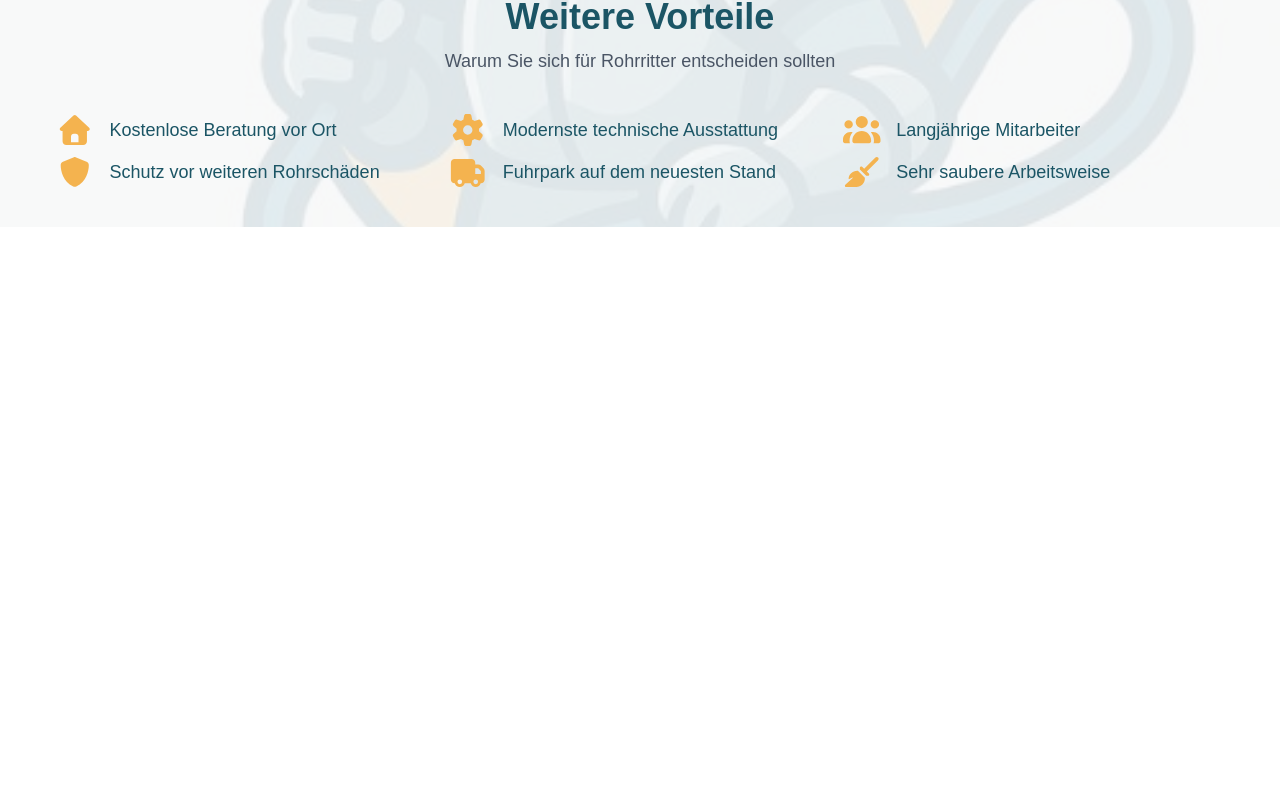
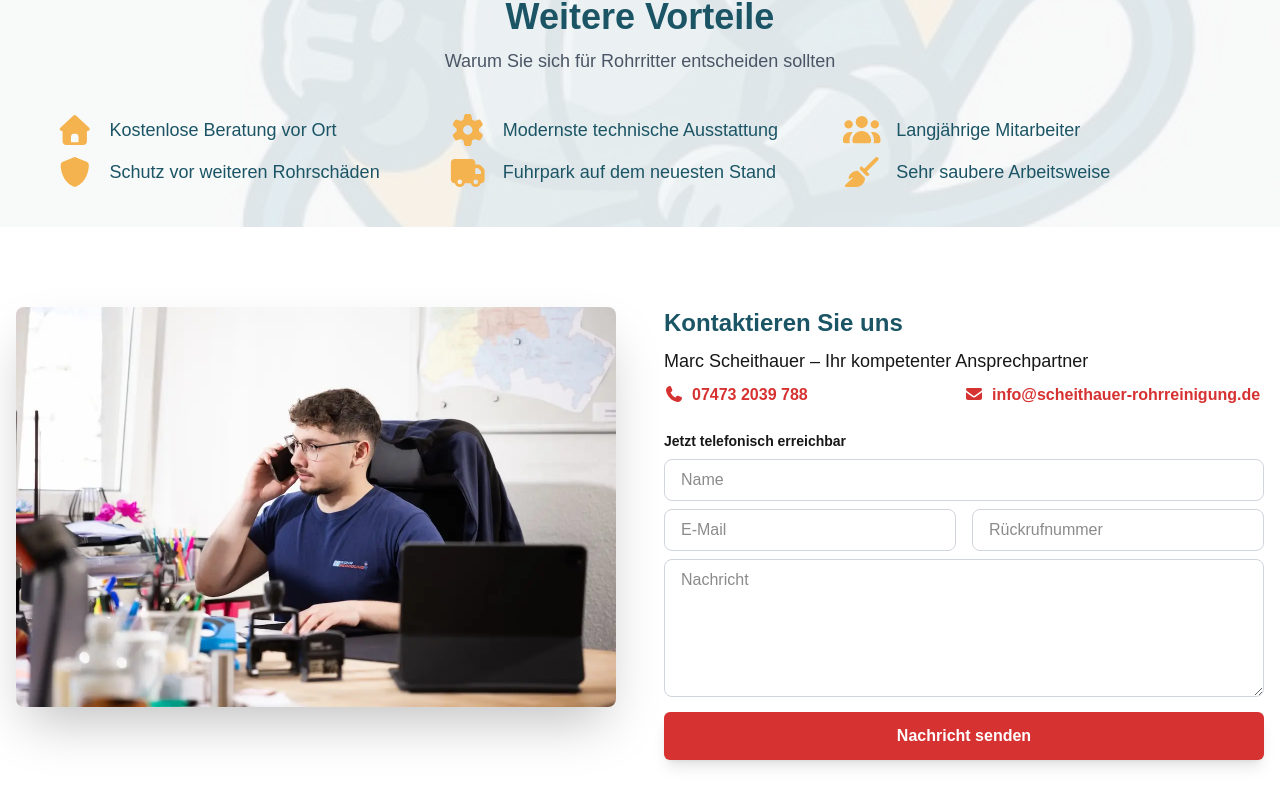
Before and after one commit to salma-halloul/PlombServices, a Next.js app: page / in a window 1280 px wide. Shown: the part 7392-8197 px from the top of the page. Before the commit the page ends 7619 px from the top, so only its background shows below. Built offline with nearby package versions, Linux system fonts and the light colour scheme.

Commit message:
add contact section

```diff
--- a/src/app/page.tsx
+++ b/src/app/page.tsx
@@ -3,7 +3,7 @@
 import React, { useState, useEffect, useRef } from 'react';
 import Image from 'next/image';
 import { FontAwesomeIcon } from '@fortawesome/react-fontawesome';
-import { faCheck, faStar, faThumbsUp, faClock, faCalendar, faPhone, faChevronLeft, faChevronRight, faFileInvoice, faChevronDown, faChevronUp, faHome, faCog, faUsers, faShield, faTruck, faBroom } from '@fortawesome/free-solid-svg-icons';
+import { faCheck, faStar, faThumbsUp, faClock, faCalendar, faPhone, faChevronLeft, faChevronRight, faFileInvoice, faChevronDown, faChevronUp, faHome, faCog, faUsers, faShield, faTruck, faBroom, faEnvelope } from '@fortawesome/free-solid-svg-icons';
 import Lottie from 'lottie-react';
 
 export default function Home() {
@@ -1377,6 +1377,113 @@
         </div>
       </section>
 
+      {/* Section Contact */}
+      <section className="bg-white py-20">
+        <div className="container mx-auto px-4">
+          <div className="grid lg:grid-cols-2 gap-12 items-start">
+
+            {/* Colonne gauche - Image */}
+            <div className="flex justify-center lg:justify-start">
+              <div className="relative">
+                <Image
+                  src="/contact.webp"
+                  alt="Scheithauer Rohrreinigung Kontakt"
+                  width={600}
+                  height={700}
+                  className="rounded-lg shadow-2xl object-cover"
+                />
+                {/* Effet de bordure */}
+                <div
+                  className="absolute -inset-4 rounded-lg opacity-20 -z-10"
+                  style={{ backgroundColor: '#f4b34f' }}
+                ></div>
+              </div>
+            </div>
+
+            {/* Colonne droite - Formulaire de contact */}
+            <div className="space-y-2">
+              {/* Titre et contact info */}
+              <div>
+                <h2 className="text-xl lg:text-2xl font-bold mb-2" style={{ color: '#1b5565' }}>
+                  Kontaktieren Sie uns
+                </h2>
+                <p className="lg:text-lg text-md mb-2">
+                  Marc Scheithauer – Ihr kompetenter Ansprechpartner
+                </p>
+
+                <div className="grid grid-cols-1 md:grid-cols-2 mb-6">
+                  <p className="text-md font-bold" style={{ color: '#d63231' }}>
+                    <FontAwesomeIcon icon={faPhone} className="mr-2" style={{ color: '#d63231' }} />
+                    07473 2039 788
+                  </p>
+                  <p className="text-md font-bold" style={{ color: '#d63231' }}>
+                    <FontAwesomeIcon icon={faEnvelope} className="mr-2" style={{ color: '#d63231' }} />
+                    info@scheithauer-rohrreinigung.de
+                  </p>
+                </div>
+
+                <p className="text-sm font-semibold mb-2">
+                  Jetzt telefonisch erreichbar
+                </p>
+              </div>
+
+              {/* Formulaire de contact */}
+              <form className="space-y-2">
+                <div>
+                  <input
+                    type="text"
+                    id="name"
+                    name="name"
+                    placeholder="Name"
+                    className="w-full px-4 py-2 border border-gray-300 rounded-lg focus:outline-none focus:ring-2 focus:ring-yellow-400 focus:border-transparent"
+                  />
+                </div>
+
+                <div className="grid grid-cols-2 gap-4">
+                  <div>
+                    <input
+                      type="email"
+                      id="email"
+                      name="email"
+                      placeholder="E-Mail"
+                      className="w-full px-4 py-2 border border-gray-300 rounded-lg focus:outline-none focus:ring-2 focus:ring-yellow-400 focus:border-transparent"
+                    />
+                  </div>
+
+                  <div>
+                    <input
+                      type="tel"
+                      id="phone"
+                      name="phone"
+                      placeholder="Rückrufnummer"
+                      className="w-full px-4 py-2 border border-gray-300 rounded-lg focus:outline-none focus:ring-2 focus:ring-yellow-400 focus:border-transparent"
+                    />
+                  </div>
+                </div>
+
+                <div>
+                  <textarea
+                    id="message"
+                    name="message"
+                    rows={5}
+                    placeholder="Nachricht"
+                    className="w-full px-4 py-2 border border-gray-300 rounded-lg focus:outline-none focus:ring-2 focus:ring-yellow-400 focus:border-transparent"
+                  ></textarea>
+                </div>
+
+                <button
+                  type="submit"
+                  className="w-full px-6 py-3 text-white font-bold text-md rounded-md shadow-lg hover:opacity-90 transition-opacity"
+                  style={{ backgroundColor: '#d63231' }}
+                >
+                  Nachricht senden
+                </button>
+              </form>
+            </div>
+          </div>
+        </div>
+      </section>
+
     </div>
   );
 }
```
